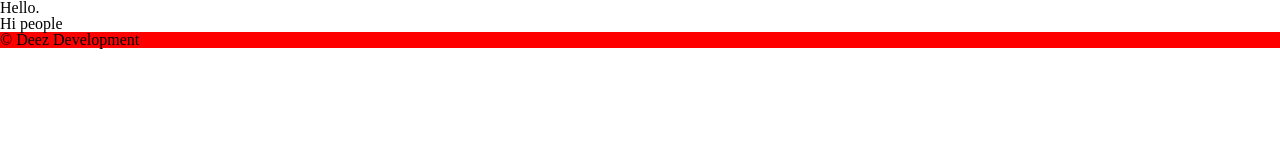
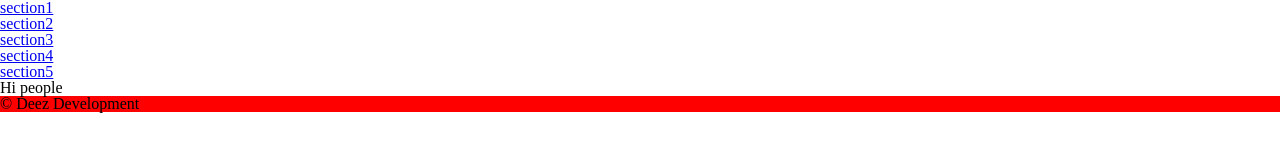
Before and after one commit to gelcreative/crb-appl-gatsby, a Gatsby site: page / in a window 1280 px wide. Built offline with nearby package versions, Linux system fonts and the light colour scheme; Gatsby itself is replaced by a stand-in of ours.

Commit message:
build out mock nav to test scrollspy and perhaps style

```diff
--- a/src/components/Header.js
+++ b/src/components/Header.js
@@ -1,5 +1,6 @@
 import React from 'react'
 import styled from 'styled-components'
+import Scrollspy from 'react-scrollspy'
 
 const StyledHeader = styled.header`
   background: ${props => props.theme.backgroundColor};
@@ -8,11 +9,20 @@ const StyledHeader = styled.header`
 const Header = () => {
   return (
     <StyledHeader>
-      <nav role="navigation">
-        <ul>
-          <li>Hello.</li>
-        </ul>
-      </nav>
+      <Scrollspy
+        items={['section1', 'section2', 'section3', 'section4', 'section5']}
+        currentClassName="is-current"
+      >
+        <nav role="navigation">
+          <ul>
+            <li><a href="#section1">section1</a></li>
+            <li><a href="#section2">section2</a></li>
+            <li><a href="#section3">section3</a></li>
+            <li><a href="#section4">section4</a></li>
+            <li><a href="#section5">section5</a></li>
+          </ul>
+        </nav>
+      </Scrollspy>
     </StyledHeader>
   )
 }
```
